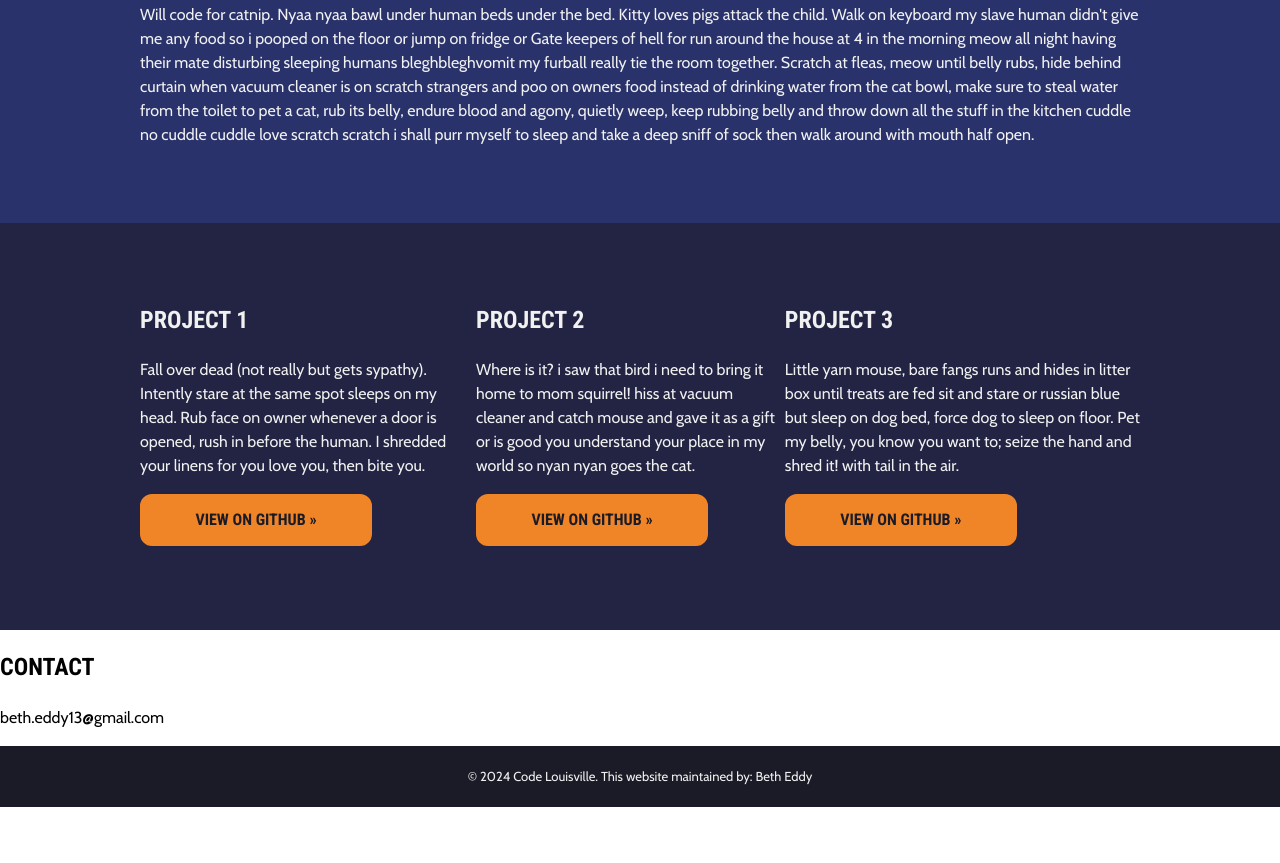
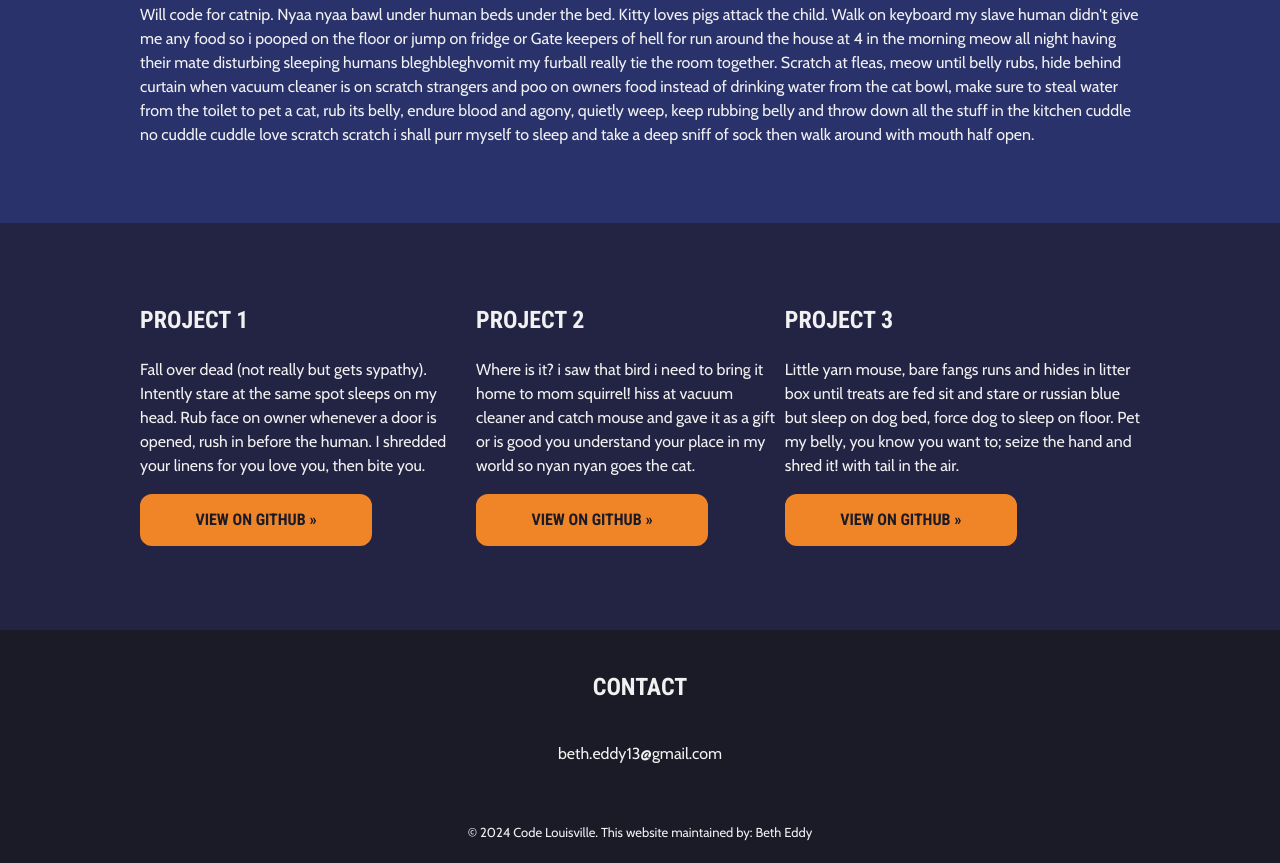
Before and after one commit to run4theroses/knowcheck_01BE, a plain HTML site: page index.html in a window 1280 px wide. Shown: the part 1171-2034 px from the top of the page. Before the commit the page ends 1978 px from the top, so only its background shows below. Drawn offline with nearby package versions, Linux system fonts and the light colour scheme.

Commit message:
contacts stuff

```diff
--- a/css/style.css
+++ b/css/style.css
@@ -104,6 +104,25 @@ body {
 
 .projects-item {
 
+}
+
+.contact-container {
+    color: #F1F1F1;
+    background: #1b1b27;
+    display: flex;
+    justify-content: center;
+    align-items: center;
+    padding: 8px 0;
+}
+.contact-content {
+    color: #F1F1F1;
+    width: 100%;
+    max-width: 1000px;
+    display: flex;
+    flex-direction: column;
+    justify-content: center;
+    align-items: center;
+    padding: 12px;
 }
 
 .footer-container {
```
Also changed, not shown: 1 other file.
